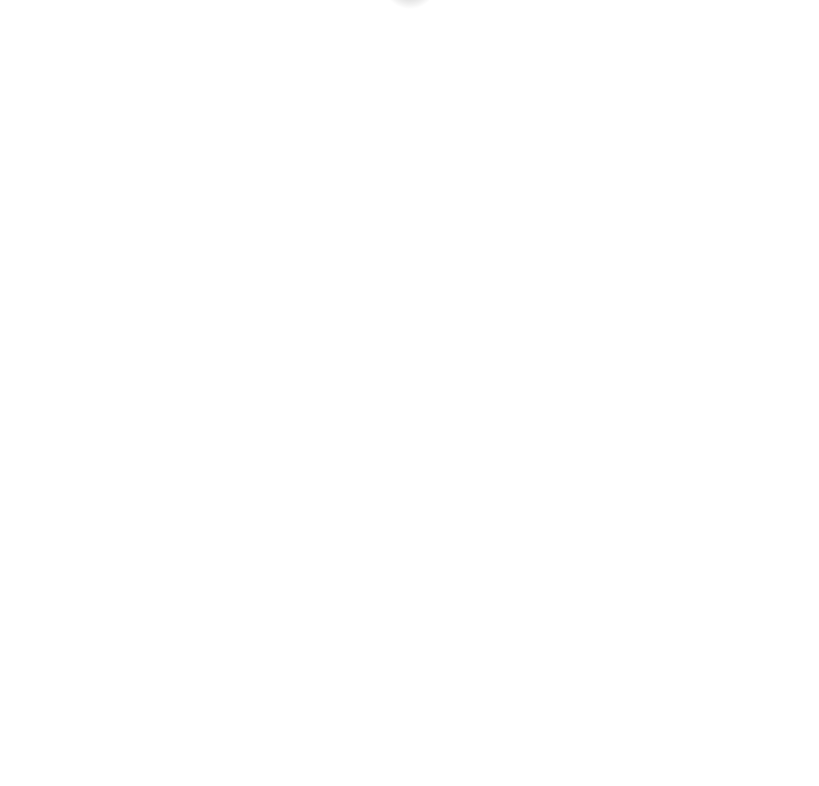
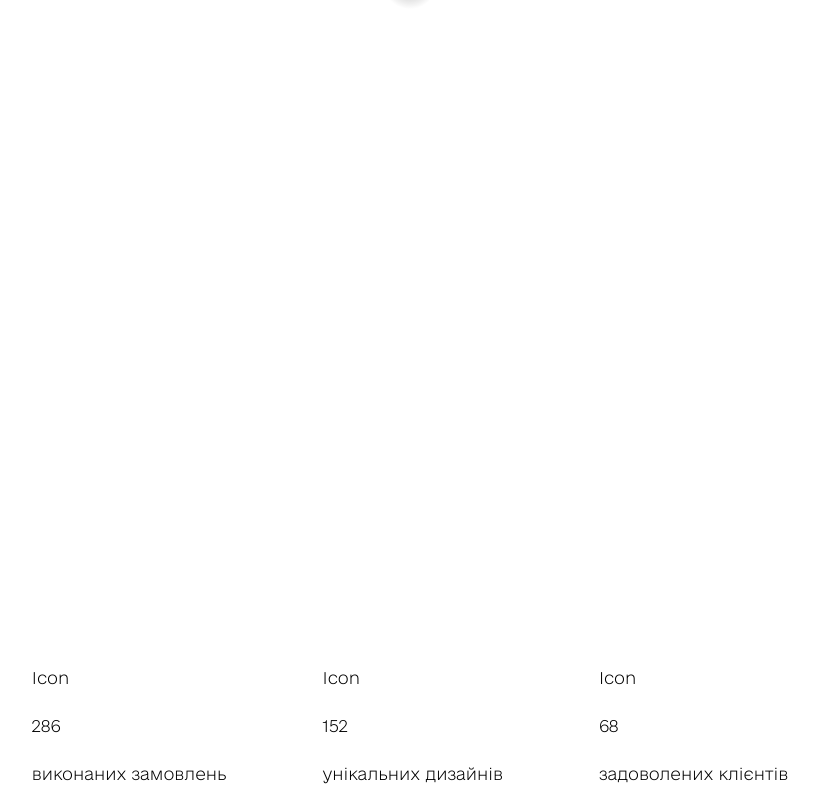
Before and after one commit to s0nyseventeen/sheikhs2, a React (Vite) app: page / in a window 1280 px wide. Shown: the part 1060-1846 px from the top of the page, without its empty margins (230-1049 px from the left). Before the commit the page ends 1582 px from the top, so only its background shows below. Built offline with nearby package versions, Linux system fonts and the light colour scheme; no server answers; the HTML template or start-up script is replaced by a standard one.

Commit message:
Continue

```diff
--- a/src/App.tsx
+++ b/src/App.tsx
@@ -1,6 +1,7 @@
 import Header from "./components/Header";
 import Hero from "./components/Hero";
 import ResponsivePlayer from "./components/ResponsivePlayer";
+import Statistics from "./components/Statistics";
 
 function App() {
   return (
@@ -12,9 +13,10 @@
       <div className="container mx-auto mb-28">
         <Hero />
       </div>
-      <div className="h-[900px]">
+      <div className="h-[900px] mb-36">
         <ResponsivePlayer />
       </div>
+      <Statistics />
     </>
   );
 }
--- /dev/null
+++ b/src/components/Statistics.tsx
@@ -0,0 +1,36 @@
+interface StatisticsItemProps {
+  icon: string;
+  number: number;
+  text: string;
+}
+
+export default function Statistics() {
+  const stats = [
+    { icon: "Icon", number: 286, text: "виконаних замовлень" },
+    { icon: "Icon", number: 152, text: "унікальних дизайнів" },
+    { icon: "Icon", number: 68, text: "задоволених клієнтів" },
+  ];
+
+  return (
+    <div className="flex justify-center gap-24">
+      {stats.map((stat, idx) => (
+        <StatisticsItem
+          key={idx}
+          icon={stat.icon}
+          number={stat.number}
+          text={stat.text}
+        />
+      ))}
+    </div>
+  );
+}
+
+function StatisticsItem({ icon, number, text }) {
+  return (
+    <div className="flex flex-col gap-6">
+      <div>{icon}</div>
+      <div>{number}</div>
+      <div>{text}</div>
+    </div>
+  );
+}
```
